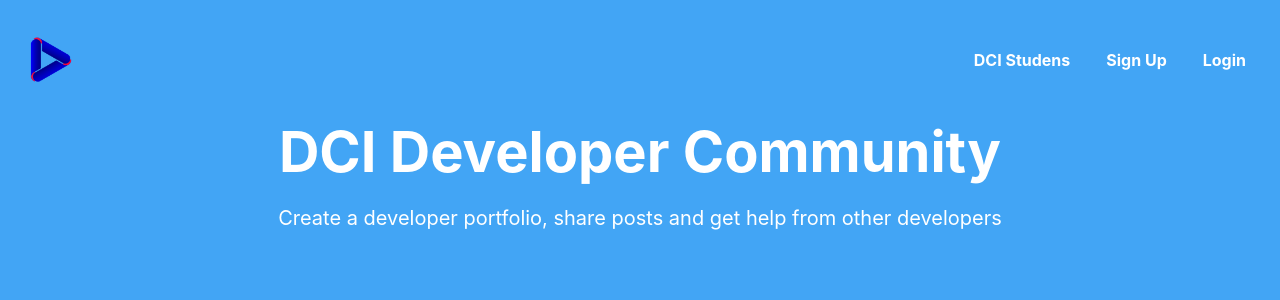
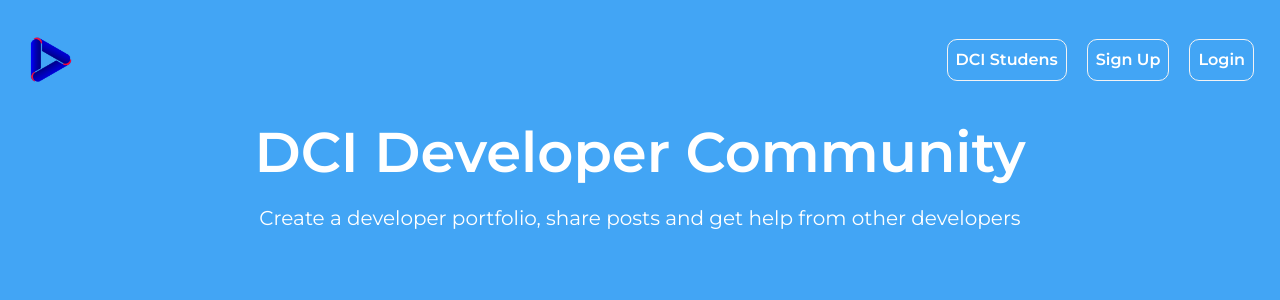
Before and after one commit to Abdelhamed1996/DDC, a React (Create React App) app in the folder client/: page / in a window 1280 px wide. Shown: the top 300 px of the page. Built offline with nearby package versions, Linux system fonts and the light colour scheme; no server answers.

Commit message:
Font import

```diff
--- a/client/src/App.css
+++ b/client/src/App.css
@@ -1,5 +1,6 @@
 body {
     background-color: #42A5F5 !important;
+    font-family:'Montserrat';
 }
 
 .nav-link {
--- a/client/src/index.js
+++ b/client/src/index.js
@@ -1,7 +1,7 @@
 import React from 'react';
 import ReactDOM from 'react-dom';
+import 'bootstrap/dist/css/bootstrap.css';
 import App from './App';
-import 'bootstrap/dist/css/bootstrap.css';
 
 
 
```
